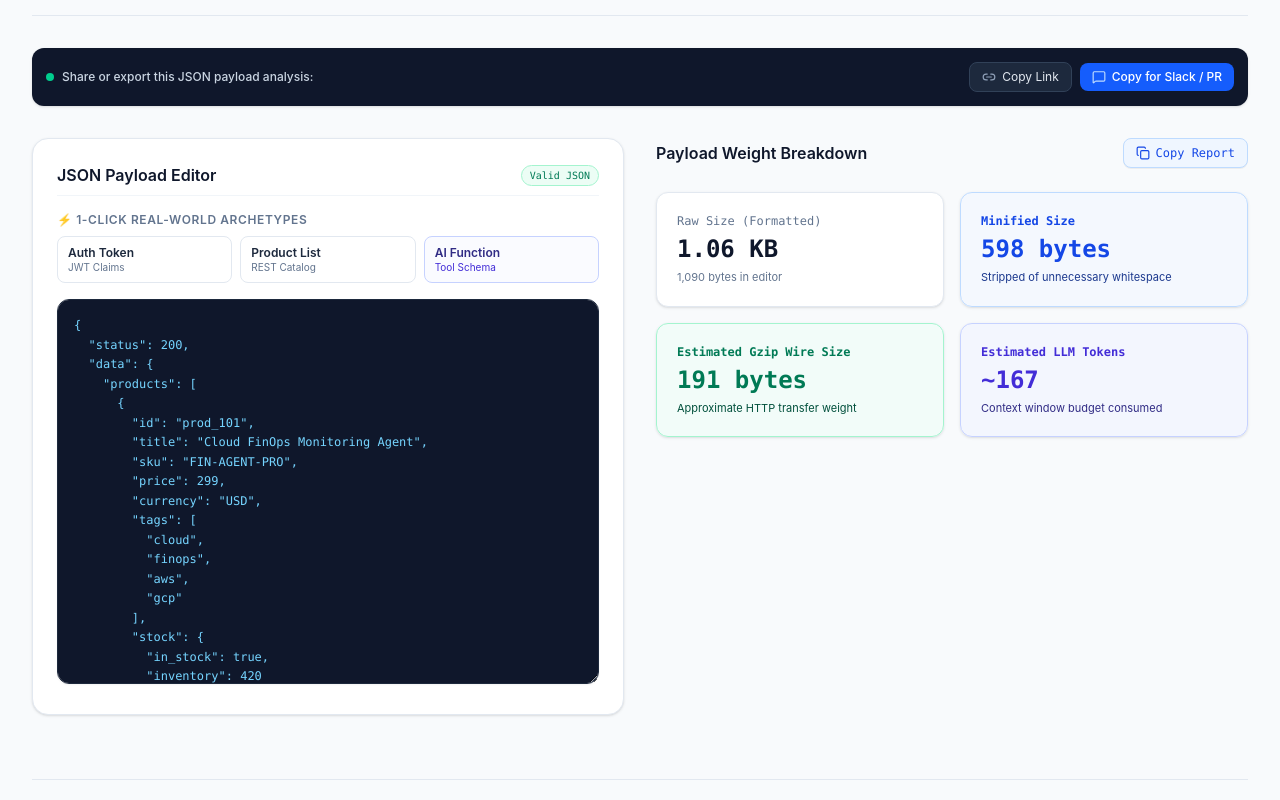
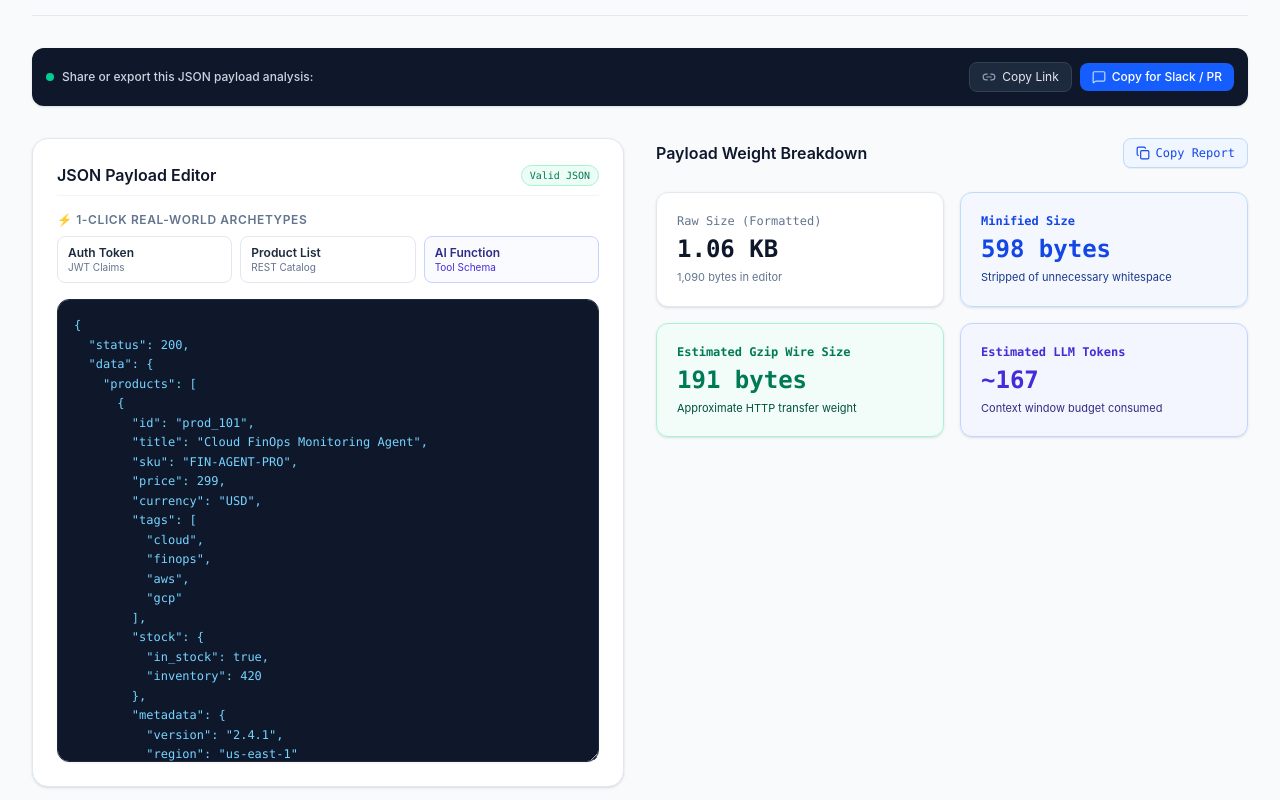
Before and after one commit to haseeb0505/devopskit, a Next.js app: page /tools/json-payload-size-calculator in a window 1280 px wide. Shown: the part 300-1100 px from the top of the page. Built offline with nearby package versions, Linux system fonts and the light colour scheme.

Commit message:
style: expand JSON editor to fill column height and balance metrics card

```diff
--- a/src/components/tools/JsonPayloadSizeCalculator.tsx
+++ b/src/components/tools/JsonPayloadSizeCalculator.tsx
@@ -137,9 +137,9 @@ export default function JsonPayloadSizeCalculator() {
       {/* 1-Click Share & Export Bar */}
       <ShareBar title="JSON payload analysis" markdownSnippet={markdownSnippet} />
 
-      <div className="grid grid-cols-1 lg:grid-cols-12 gap-8">
+      <div className="grid grid-cols-1 lg:grid-cols-12 gap-8 items-stretch">
         {/* Editor */}
-        <div className="lg:col-span-6 space-y-4 bg-white p-6 rounded-2xl border border-slate-200 shadow-sm">
+        <div className="lg:col-span-6 flex flex-col bg-white p-6 rounded-2xl border border-slate-200 shadow-sm">
           <div className="flex items-center justify-between pb-2 border-b border-slate-100">
             <h3 className="font-semibold text-slate-900 text-base">JSON Payload Editor</h3>
             <span
@@ -154,7 +154,7 @@ export default function JsonPayloadSizeCalculator() {
           </div>
 
           {/* 1-Click Real-World Archetypes */}
-          <div>
+          <div className="my-4">
             <span className="text-xs font-semibold text-slate-500 uppercase tracking-wider block mb-2">
               ⚡ 1-Click Real-World Archetypes
             </span>
@@ -187,10 +187,10 @@ export default function JsonPayloadSizeCalculator() {
           </div>
 
           <textarea
-            rows={18}
+            rows={22}
             value={jsonInput}
             onChange={(e) => setJsonInput(e.target.value)}
-            className="w-full min-h-[380px] bg-slate-900 border border-slate-800 rounded-xl p-4 font-mono text-xs text-sky-300 focus:outline-none focus:border-blue-500 leading-relaxed shadow-xs resize-y"
+            className="w-full flex-1 min-h-[440px] bg-slate-900 border border-slate-800 rounded-xl p-4 font-mono text-xs text-sky-300 focus:outline-none focus:border-blue-500 leading-relaxed shadow-xs resize-y"
           />
         </div>
 
```
